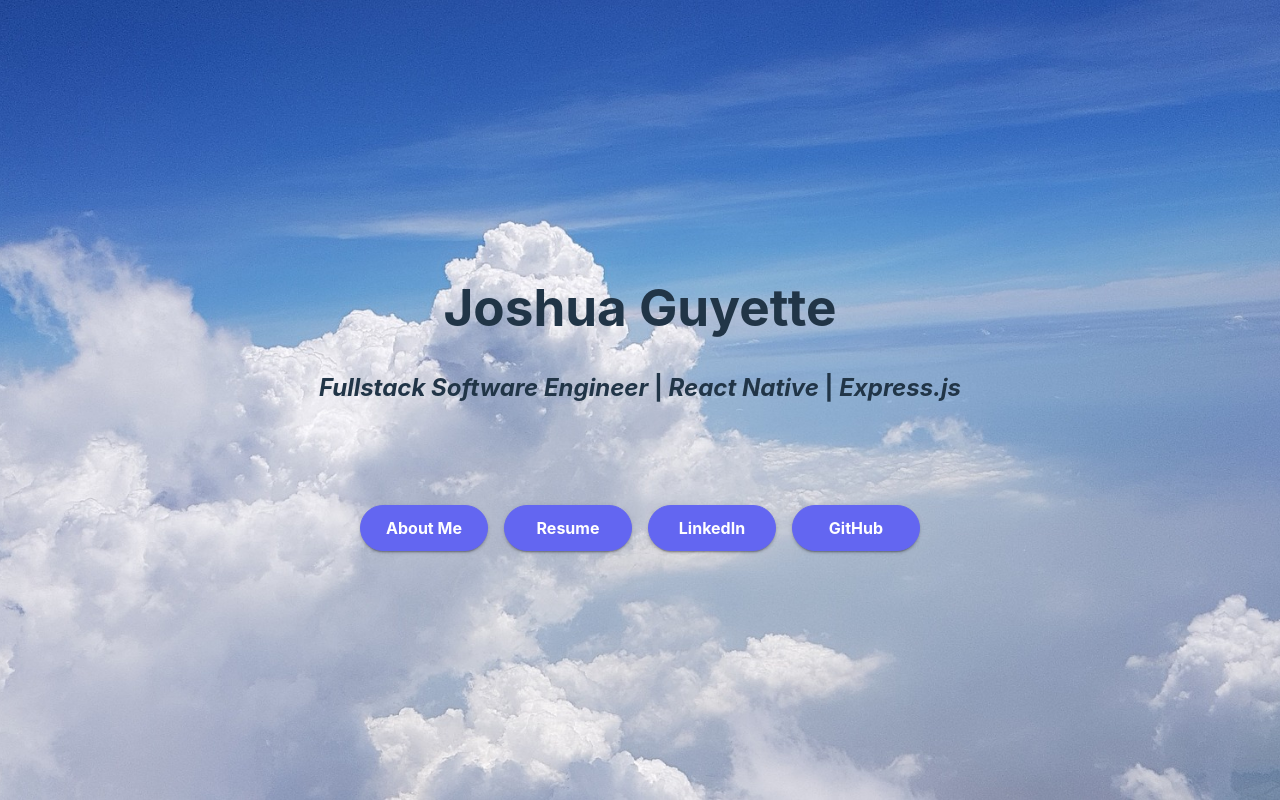
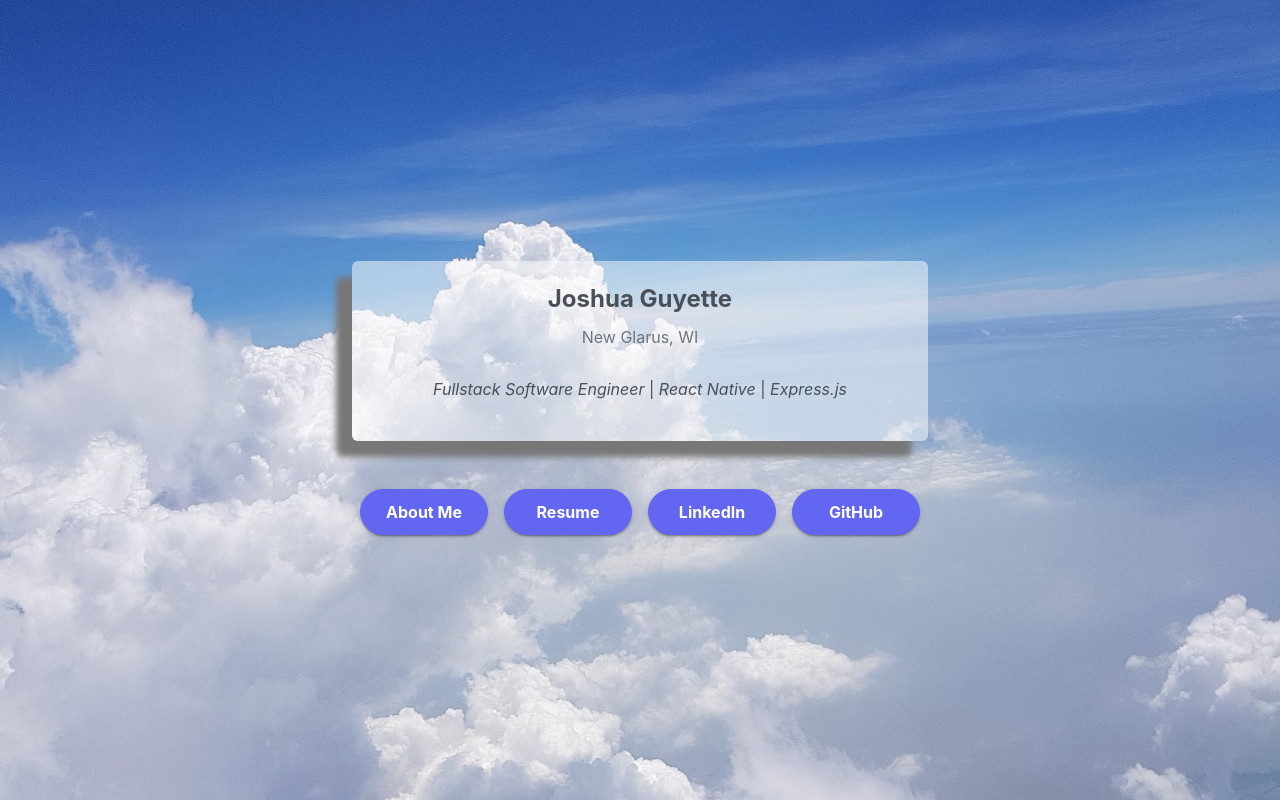
Before and after one commit to nightness/joshguyette.com, a React (Vite) app: page / in a window 1280 px wide. Built offline with nearby package versions, Linux system fonts and the light colour scheme.

Commit message:
added card

```diff
--- a/src/App.tsx
+++ b/src/App.tsx
@@ -2,6 +2,7 @@ import { useState } from "react";
 import { PrimeReactProvider } from "primereact/api";
 import { Dialog } from "primereact/dialog";
 import { Button } from "primereact/button";
+import { Card } from "primereact/card";
 
 import "./App.css";
 
@@ -10,15 +11,18 @@ function App() {
 
   return (
     <PrimeReactProvider>
-      <h1>Joshua Guyette</h1>
-      <h2
+      <Card
+        title="Joshua Guyette"
+        subTitle="New Glarus, WI"
         style={{
-          paddingBottom: "5rem",
+          marginBottom: "3rem",
+          backgroundColor: "#ffffff80",
+          boxShadow: "-1em 1em 0.4em #777",
         }}
       >
         <i>Fullstack Software Engineer</i> | <i>React Native</i> |{" "}
         <i>Express.js</i>
-      </h2>
+      </Card>
       <Button
         label="About Me"
         className="p-button-raised p-button-rounded"
```
